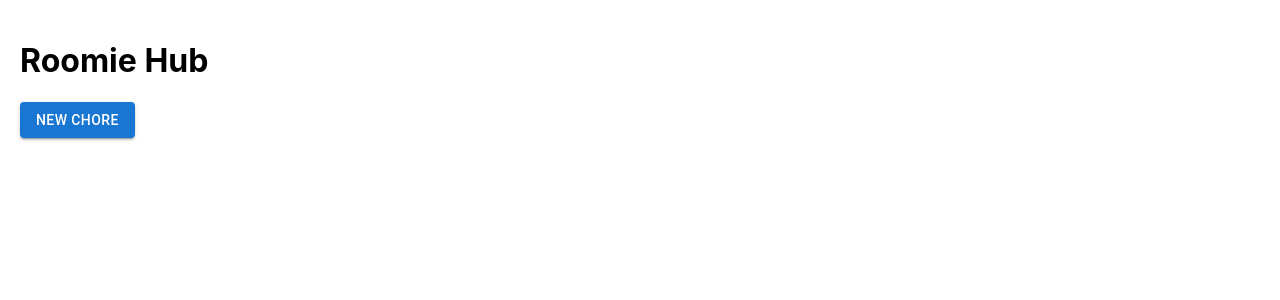
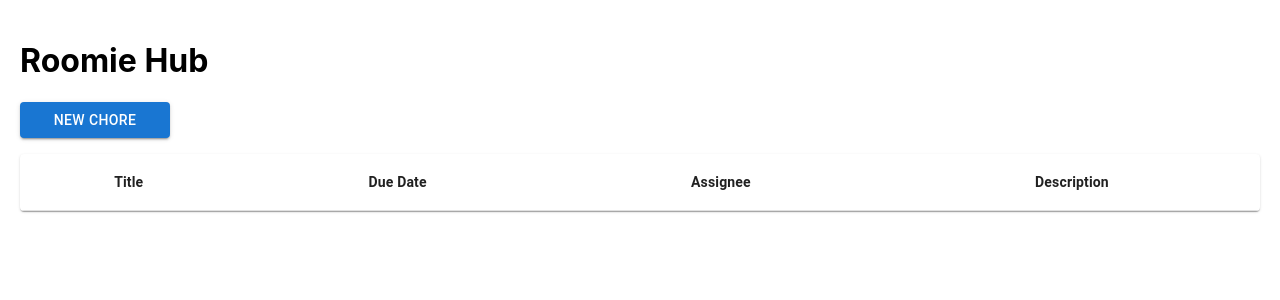
Before and after one commit to fraander/roomiehub, a React (Create React App) app in the folder roomie-hub/: page / in a window 1280 px wide. Shown: the top 300 px of the page. Built offline with nearby package versions, Linux system fonts and the light colour scheme.

Commit message:
changed table styling to mui

```diff
--- a/roomie-hub/src/App.css
+++ b/roomie-hub/src/App.css
@@ -1,6 +1,11 @@
+
 .App {
   text-align: left;
   padding: 20px;
+}
+
+tableHeader {
+  font-weight: bold;
 }
 
 .App-header {
--- a/roomie-hub/src/App.js
+++ b/roomie-hub/src/App.js
@@ -1,7 +1,8 @@
 import "./App.css";
-import ChoresTable from "./components/Chores";
+import ChoreTable from "./components/ChoresTable";
 import NewChoreModal from "./components/NewChoreModal.js";
 
+import Stack from '@mui/material/Stack';
 import Button from '@mui/material/Button';
 import Modal from '@mui/material/Modal';
 
@@ -47,8 +48,11 @@ function App() {
         <NewChoreModal onAdd={addChore} />
       </Modal>
 
-      <h1>Roomie Hub</h1>
+      <h1>
+        Roomie Hub
+      </h1>
 
+      <Stack spacing={2}>
         <Button
           variant="contained"
           onClick={handleShowNewChoreModal}
@@ -57,9 +61,8 @@ function App() {
           New Chore
         </Button>
 
-      <div style={{ display: "flex", margin: "auto" }}>
-        <ChoresTable chores={chores} />
-      </div>
+        <ChoreTable rows={chores} />
+      </Stack>
     </div>
   );
 }
--- a/roomie-hub/src/components/Chores.js
+++ /dev/null
@@ -1,17 +0,0 @@
-import React from "react";
-import Chore from "./Chore";
-
-const ChoresTable = ({ chores }) => {
-  return (
-    <>
-      {chores.map((chore) => {
-        return (<Chore
-        key={chore.id}
-        chore={chore}
-        />)
-      })}
-    </>
-  );
-};
-
-export default ChoresTable;
--- /dev/null
+++ b/roomie-hub/src/components/ChoresTable.js
@@ -0,0 +1,42 @@
+import * as React from 'react';
+
+import tableHeader from "../App.css";
+
+import Table from '@mui/material/Table';
+import TableBody from '@mui/material/TableBody';
+import TableCell from '@mui/material/TableCell';
+import TableContainer from '@mui/material/TableContainer';
+import TableHead from '@mui/material/TableHead';
+import TableRow from '@mui/material/TableRow';
+import Paper from '@mui/material/Paper';
+
+export default function ChoreTable({rows}) {
+
+    return (
+        <TableContainer component={Paper}>
+            <Table sx={{ minWidth: 650 }} aria-label="simple table">
+                <TableHead>
+                    <TableRow>
+                        <TableCell align="center"><tableHeader>Title</tableHeader></TableCell>
+                        <TableCell align="center"><tableHeader>Due Date</tableHeader></TableCell>
+                        <TableCell align="center"><tableHeader>Assignee</tableHeader></TableCell>
+                        <TableCell align="center"><tableHeader>Description</tableHeader></TableCell>
+                    </TableRow>
+                </TableHead>
+                <TableBody>
+                    {rows.map((row) => (
+                        <TableRow
+                            key={row.title}
+                            sx={{ '&:last-child td, &:last-child th': { border: 0 } }}
+                        >
+                            <TableCell align="center">{row.title}</TableCell>
+                            <TableCell align="center">{row.dueDate}</TableCell>
+                            <TableCell align="center">{row.assignee}</TableCell>
+                            <TableCell align="leading">{row.description}</TableCell>
+                        </TableRow>
+                    ))}
+                </TableBody>
+            </Table>
+        </TableContainer>
+    );
+}
```
Lines whose indentation alone changed are shown as unchanged.
